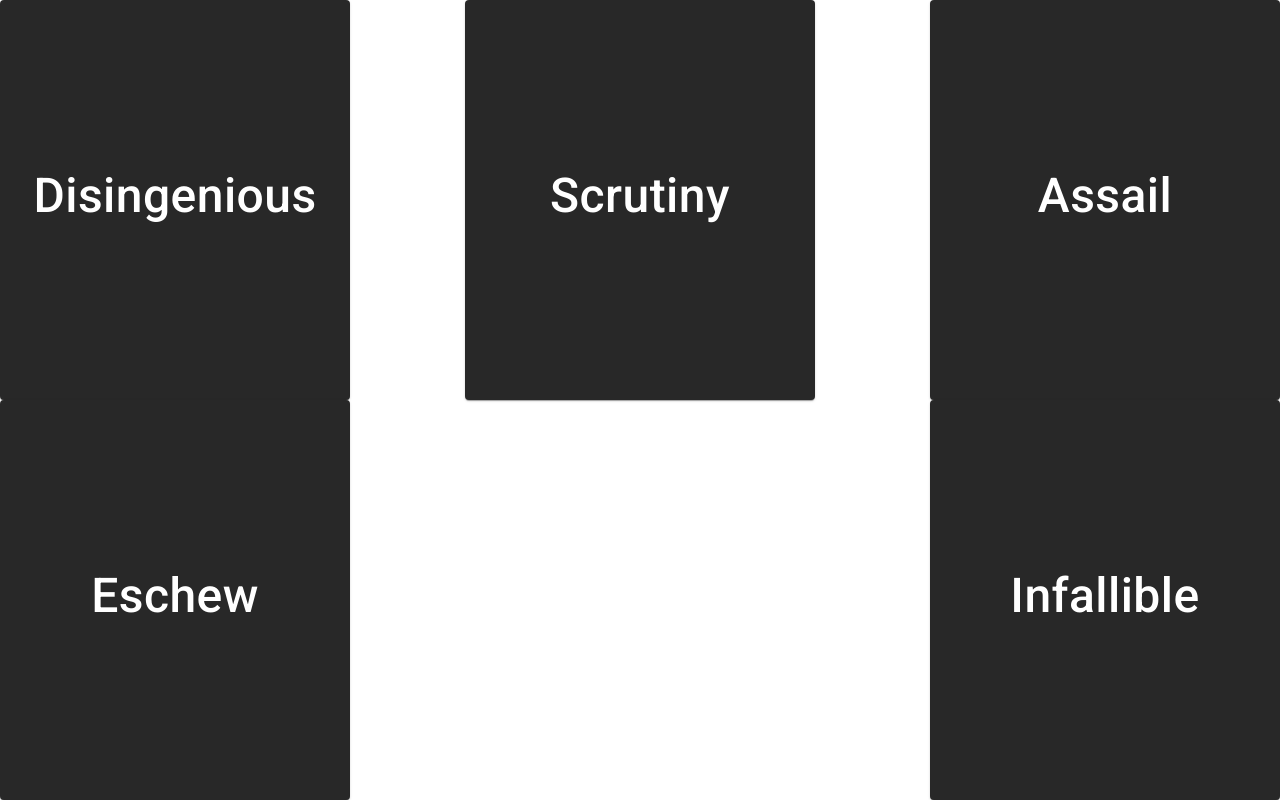
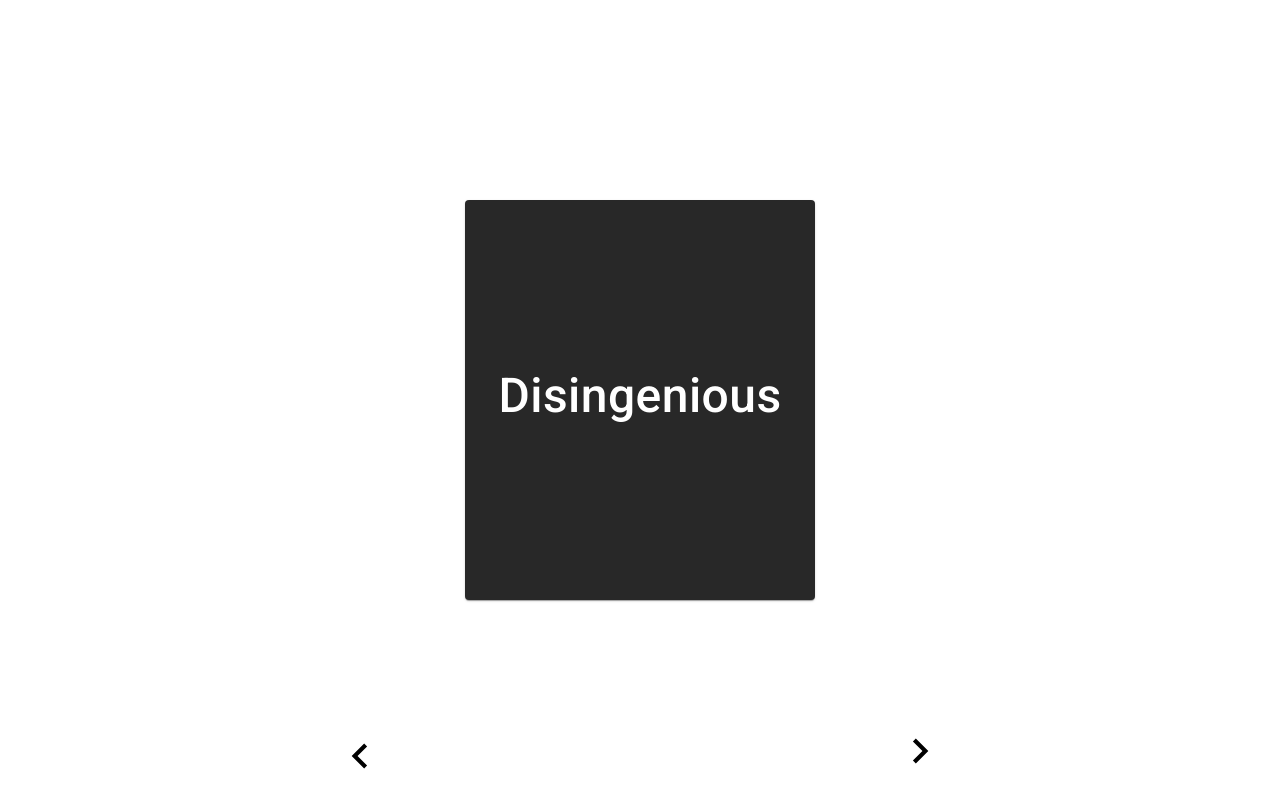
Before and after one commit to Johan-Liebert1/FC-OLD, a React (Create React App) app: page / in a window 1280 px wide. Built offline with nearby package versions, Linux system fonts and the light colour scheme.

Commit message:
Move out styles and add click listners

```diff
--- a/package.json
+++ b/package.json
@@ -4,10 +4,12 @@
   "private": true,
   "dependencies": {
     "@material-ui/core": "^4.11.0",
+    "@material-ui/icons": "^4.9.1",
     "@material-ui/styles": "^4.10.0",
     "@testing-library/jest-dom": "^4.2.4",
     "@testing-library/react": "^9.5.0",
     "@testing-library/user-event": "^7.2.1",
+    "bootstrap": "^4.5.0",
     "react": "^16.13.1",
     "react-dom": "^16.13.1",
     "react-scripts": "3.4.1"
--- a/public/index.html
+++ b/public/index.html
@@ -25,6 +25,7 @@
       Learn how to configure a non-root public URL by running `npm run build`.
     -->
     <link href="https://fonts.googleapis.com/css2?family=Roboto:wght@300;500&display=swap" rel="stylesheet">
+    <script src="https://kit.fontawesome.com/b3b0c5f0f3.js" crossorigin="anonymous"></script>
     <title>React App</title>
   </head>
   <body>
--- a/src/App.js
+++ b/src/App.js
@@ -1,6 +1,5 @@
 import React from 'react';
 import './App.css';
-import FlashCard from "./Card"
 
 import dummyData from './seedData'
 import RenderCards from './RenderCards';
--- a/src/Card.js
+++ b/src/Card.js
@@ -1,30 +1,14 @@
 import React, { useState } from 'react';
-import { makeStyles } from '@material-ui/core/styles';
+
+import { withStyles } from "@material-ui/styles";
 import Card from '@material-ui/core/Card';
 import CardContent from '@material-ui/core/CardContent';
 import Typography from '@material-ui/core/Typography';
 
-const useStyles = makeStyles({
-  root: {
-    width: 350,
-    height: 400,
-    backgroundColor: 'rgb(40,40,40)',
-    color: 'white',
-    display: 'flex',
-    flexDirection: 'column',
-    alignItems: 'center',
-    justifyContent: 'center',
-    cursor: 'pointer'
-  },
-  question : {
-      fontSize: '3rem',
-      fontWeight: '500'
-  },
-});
+import styles from './styles/CardStyles'
 
 
-function FlashCard({ question, answer }) {
-    const classes = useStyles();
+function FlashCard({ question, answer, classes }) {
     const [isQuestion, setIsQuestion] = useState(true)
 
     function handleClick() {
@@ -42,4 +26,4 @@ function FlashCard({ question, answer }) {
     );
 }
 
-export default FlashCard
+export default withStyles(styles)(FlashCard)
--- a/src/RenderCards.js
+++ b/src/RenderCards.js
@@ -1,22 +1,43 @@
-import React from 'react'
+import React, {useState} from 'react'
 import FlashCard from './Card'
 
 import {withStyles} from "@material-ui/styles"
+import KeyboardArrowRightIcon from '@material-ui/icons/KeyboardArrowRight';
+import KeyboardArrowLeftIcon from '@material-ui/icons/KeyboardArrowLeft';
 
-const styles = {
-    root : {
-        display: 'flex',
-        justifyContent: 'space-between',
-        flexWrap: 'wrap'
-    }
-}
+import styles from './styles/RenderCardStyles'
 
 function RenderCards({dummyData, classes}) {
+    const [cardId, setCardId] = useState(0)
+
+    const handleClickRight = () => {
+        if (cardId < dummyData.length - 1)
+            setCardId(cardId + 1)
+    }
+
+    const handleClickLeft = () => {
+        if (cardId > 0)
+            setCardId(cardId - 1)
+    }
+
     return (
         <div className={classes.root}>
-            {dummyData.map(data => (
-                <FlashCard question={data.question} answer={data.answer} />
-            ))}
+            <div className={classes.cards}>
+
+                <FlashCard
+                    question={dummyData[cardId].question}
+                    answer={dummyData[cardId].answer}
+
+                />
+                <div className={classes.icons}>
+                    <div className={classes.right} onClick={handleClickRight}>
+                        <KeyboardArrowRightIcon className={classes.icon}/>
+                    </div>
+                    <div className={classes.left} onClick={handleClickLeft}>
+                        <KeyboardArrowLeftIcon className={classes.icon}/>
+                    </div>
+                </div>
+            </div>
         </div>
     )
 }
--- /dev/null
+++ b/src/styles/CardStyles.js
@@ -0,0 +1,19 @@
+const styles = {
+    root: {
+      width: 350,
+      height: 400,
+      backgroundColor: 'rgb(40,40,40)',
+      color: 'white',
+      display: 'flex',
+      flexDirection: 'column',
+      alignItems: 'center',
+      justifyContent: 'center',
+      cursor: 'pointer'
+    },
+    question : {
+        fontSize: '3rem',
+        fontWeight: '500'
+    },
+  };
+
+  export default styles
--- /dev/null
+++ b/src/styles/RenderCardStyles.js
@@ -0,0 +1,35 @@
+const styles = {
+    root : {
+        display: 'flex',
+        justifyContent: 'center',
+        alignItems: 'center',
+        flexWrap: 'wrap',
+        height: '100vh'
+    },
+    right: {
+        position: 'absolute',
+        right: '25%',
+        bottom: '15px',
+        cursor: 'pointer',
+        padding: '5px 15px',
+    },
+    left: {
+        position: 'absolute',
+        left: '25%',
+        bottom: '15px',
+        cursor: 'pointer',
+        padding: '15px 15px 0 15px'
+    },
+    cards : {
+        padding: '50px',
+        display: 'flex',
+        flexDirection: 'column'
+        // backgroundColor: 'green'
+    },
+    icon : {
+        height: '50px',
+        width: '50px'
+    }
+}
+
+export default styles
```
Also changed, not shown: src/hooks/useKeyPress.js (added, +35 -0 lines), 1 other file (tests, documents, lock files or other folders).
